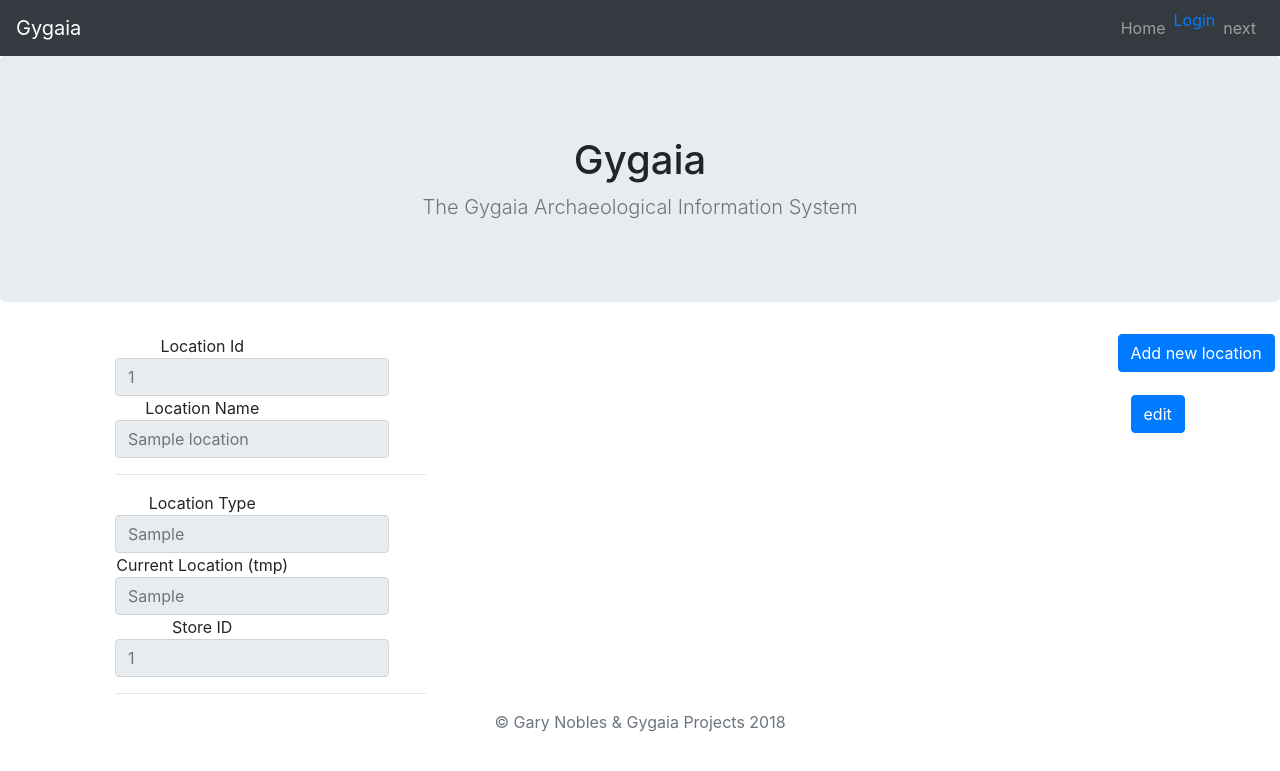
After one commit to garynobles/kaymakci, a Django app: template store/templates/location/detaillocation.html in a window 1280 px wide. The commit adds this page. Shown: the top 771 px of the page. Run offline with Django 3.2, Linux system fonts and the light colour scheme; the template is opened without the code that fills it: most values are stand-ins (such as "Sample title", 1, 10 or a date in 2020); some libraries are stand-ins or nearby versions.

Commit message:
All locations

```diff
--- /dev/null
+++ b/store/templates/location/base.html
@@ -0,0 +1,106 @@
+{% load staticfiles %}
+{% load widget_tweaks %}
+<!doctype html>
+<html lang="en">
+
+<head>
+
+  <meta charset="utf-8">
+  <meta name="viewport" content="width=device-width, initial-scale=1, shrink-to-fit=no">
+  <meta name="description" content="">
+  <meta name="author" content="">
+  <link rel="icon" href="../../../../favicon.ico">
+
+  <title>Gygaia AIS: store</title>
+
+  <!-- Bootstrap core CSS -->
+  <link rel="stylesheet" href="https://use.fontawesome.com/releases/v5.0.13/css/all.css" integrity="sha384-DNOHZ68U8hZfKXOrtjWvjxusGo9WQnrNx2sqG0tfsghAvtVlRW3tvkXWZh58N9jp" crossorigin="anonymous">
+  <link rel="stylesheet" href="https://stackpath.bootstrapcdn.com/bootstrap/4.1.1/css/bootstrap.min.css" integrity="sha384-WskhaSGFgHYWDcbwN70/dfYBj47jz9qbsMId/iRN3ewGhXQFZCSftd1LZCfmhktB" crossorigin="anonymous">
+  <!--link rel="stylesheet" href="https://maxcdn.bootstrapcdn.com/bootstrap/3.3.7/css/bootstrap.min.css" integrity="sha384-BVYiiSIFeK1dGmJRAkycuHAHRg32OmUcww7on3RYdg4Va+PmSTsz/K68vbdEjh4u" crossorigin="anonymous"-->
+  <!--link rel="stylesheet" href="https://stackpath.bootstrapcdn.com/bootstrap/4.1.1/css/bootstrap.min.css" integrity="sha384-WskhaSGFgHYWDcbwN70/dfYBj47jz9qbsMId/iRN3ewGhXQFZCSftd1LZCfmhktB" crossorigin="anonymous"-->
+
+
+  <!-- Custom styles for this template -->
+  <!--link rel="stylesheet" href="https://maxcdn.bootstrapcdn.com/bootstrap/3.3.7/css/bootstrap.min.css">
+  <script src="https://ajax.googleapis.com/ajax/libs/jquery/3.3.1/jquery.min.js"></script>
+  <script src="https://maxcdn.bootstrapcdn.com/bootstrap/3.3.7/js/bootstrap.min.js"></script-->
+</head>
+
+<body>
+
+  <header>
+
+    <nav class="navbar navbar-expand-lg navbar-dark bg-dark">
+      <a class="navbar-brand" href="{% url 'home' %}">Gygaia</a>
+      <button class="navbar-toggler" type="button" data-toggle="collapse" data-target="#navbarNavAltMarkup" aria-controls="navbarNavAltMarkup" aria-expanded="false" aria-label="Toggle navigation">
+        <span class="navbar-toggler-icon"></span>
+      </button>
+      <div class="collapse navbar-collapse" id="navbarNavAltMarkup">
+        <div class="navbar-nav ml-auto">
+          <a class="nav-item nav-link" href="{% url 'home' %}">Home</a>
+          {% if user.is_authenticated %}
+
+
+          <a class="nav-item nav-link" href="{% url 'allblogs' %}">Blog</a>
+          <a class="nav-item nav-link" href="{% url 'allstore' %}">Store</a>
+          <a class="nav-item nav-link" href="{% url 'allsamples' %}">Samples</a>
+
+
+          <div class="dropdown show">
+            <a class="btn btn-secondary dropdown-toggle" href="" id="dropdownMenuLink" data-toggle="dropdown" aria-haspopup="true" aria-expanded="false">
+              <i class="fas fa-user pr-2"></i>{{ user.get_username }}
+            </a>
+
+            <div class="dropdown-menu " aria-labelledby="dropdownMenuLink">
+              <a class="dropdown-item" href="#">Action</a>
+              <a class="dropdown-item" href="#">Another action</a>
+              <a class="dropdown-item" href="#">Something else here</a>
+              <a class="dropdown-item" href="{% url 'logout'%}?next={{request.path}}">Logout</a>
+            </div>
+
+
+          </div>
+
+          {% else %}
+          <a href="{% url 'login'%}?next={{request.path}}">Login</a>
+          <a class="nav-item nav-link " href="#">next</a>
+          {% endif %}
+
+        </div>
+      </div>
+    </nav>
+  </header>
+
+  <main role="main">
+
+    <section class="jumbotron text-center">
+      <div class="container">
+        <h1 class="pt-3">Gygaia</h1>
+        <p class="lead text-muted">The Gygaia Archaeological Information System</p>
+
+
+        <!--a href="#" class="btn btn-primary my-2">Main call to action</a-->
+      </div>
+    </section>
+
+
+    {% block content %}
+
+    {% endblock %}
+
+  </main>
+
+  <footer class="text-muted text-center">
+    <div class="container">
+      <p>&copy; Gary Nobles & Gygaia Projects {% now "Y" %}</p>
+    </div>
+  </footer>
+
+  <!-- Bootstrap core JavaScript
+  ================================================== -->
+  <!-- Placed at the end of the document so the pages load faster -->
+  <script src="https://code.jquery.com/jquery-3.3.1.slim.min.js" integrity="sha384-q8i/X+965DzO0rT7abK41JStQIAqVgRVzpbzo5smXKp4YfRvH+8abtTE1Pi6jizo" crossorigin="anonymous"></script>
+  <script src="https://cdnjs.cloudflare.com/ajax/libs/popper.js/1.14.3/umd/popper.min.js" integrity="sha384-ZMP7rVo3mIykV+2+9J3UJ46jBk0WLaUAdn689aCwoqbBJiSnjAK/l8WvCWPIPm49" crossorigin="anonymous"></script>
+  <script src="https://stackpath.bootstrapcdn.com/bootstrap/4.1.1/js/bootstrap.min.js" integrity="sha384-smHYKdLADwkXOn1EmN1qk/HfnUcbVRZyYmZ4qpPea6sjB/pTJ0euyQp0Mk8ck+5T" crossorigin="anonymous"></script>
+</body>
+</html>
--- /dev/null
+++ b/store/templates/location/detaillocation.html
@@ -0,0 +1,92 @@
+{% extends 'location/base.html' %}
+{% load widget_tweaks %}
+{% block content %}
+
+    <div class="container">
+      <section>
+        <div class="float-right col-sm-1">
+          <div>
+              <a href="{% url 'createlocation' %}">
+              <button  type="button" class="btn btn-primary">Add new location</button>
+            </a>
+              </div>
+          <div class="pt-3">
+            <a class="btn btn-default" href="{% url 'editlocation' pk=location.pk %}"><span class="glyphicon glyphicon-pencil">
+            <button type="button" class="btn btn-primary">edit</button>
+            </span></a>
+          </div>
+        </div>
+      </section>
+
+
+
+      <section>
+        <form class="form-inline" action="">
+          <div class="col-sm-10">
+            <div class="form-group">
+              <label for="store_id" class="col-sm-3 control-label">Location Id</label>
+              <div class="col-sm-10">
+                <input class="form-control" id="store_id" type="text" placeholder="{{ location.location_id }}" disabled>
+              </div>
+            </div>
+            <div class="form-group">
+              <label for="store_name" class="col-sm-3 control-label">Location Name</label>
+              <div class="col-sm-10">
+                <input class="form-control" id="store_name" type="text" placeholder="{{ location.location_name }}" disabled>
+
+              </div>
+
+              <div class="col-sm-5">
+                <hr class=""/>
+              </div>
+            </div>
+
+
+            <div class="form-group">
+              <label for="area_northing" class="col-sm-3 control-label">Location Type</label>
+              <div class="col-sm-10">
+                <input class="form-control" id="area_northing" type="text" placeholder="{{ location.location_type }}" disabled>
+              </div>
+            </div>
+            <div class="form-group">
+              <label for="store_id" class="col-sm-3 control-label">Current Location (tmp)</label>
+              <div class="col-sm-10">
+                <input class="form-control" id="store_id" type="text" placeholder="{{ location.current_location_tmp }}" disabled>
+              </div>
+            </div>
+            <div class="form-group">
+              <label for="store_name" class="col-sm-3 control-label">Store ID</label>
+              <div class="col-sm-10">
+                <input class="form-control" id="store_name" type="text" placeholder="{{ location.store_id }}" disabled>
+              </div>
+            </div>
+
+
+            <!--div class="form-group">
+              <label for="area_northing" class="col-sm-3 control-label">Country</label>
+              <div class="col-sm-10">
+                <select class="input-medium bfh-countries" data-country="US"></select>
+              </div-->
+              <div class="col-sm-5">
+                <!--p>Last updated by {{ store.user }}  {{ store.datestamp }}</p-->
+                <hr class=""/>
+              </div>
+            </div>
+          </div>
+
+
+          <!--button type="submit" class="btn btn-default">Submit</button-->
+        </form>
+
+
+
+
+
+
+      </section>
+    </div>
+  </div>
+
+</main>
+
+{% endblock %}
--- a/store/templates/store/allstore.html
+++ b/store/templates/store/allstore.html
@@ -3,6 +3,7 @@
 
 <div class="container">
   <div class="album py-5 ">
+    <h1>allstore</h1>
     <section>
       <div class="float-right col-sm-1">
         <div>
```
Also changed, not shown: store/forms.py (+13 -2 lines), store/models.py (+32 -0 lines), store/templates/container/allcontainer.html (added, +42 -0 lines), store/templates/container/base.html (added, +106 -0 lines), store/templates/container/create_container.html (added, +22 -0 lines), store/templates/container/detailcontainer.html (added, +98 -0 lines), store/templates/location/alllocation.html (added, +42 -0 lines), store/templates/location/create_location.html (added, +25 -0 lines), store/urls.py (+7 -0 lines), store/views.py (+47 -0 lines).
